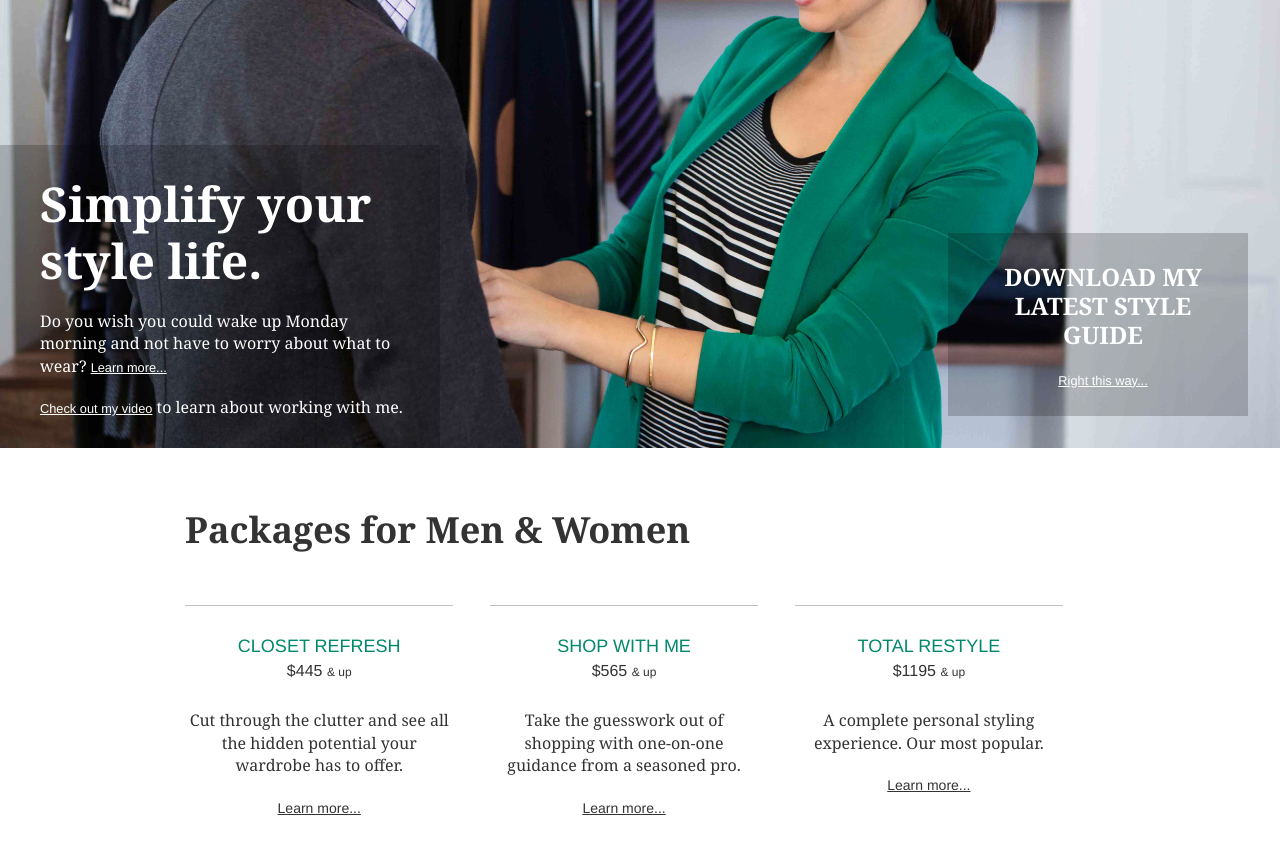
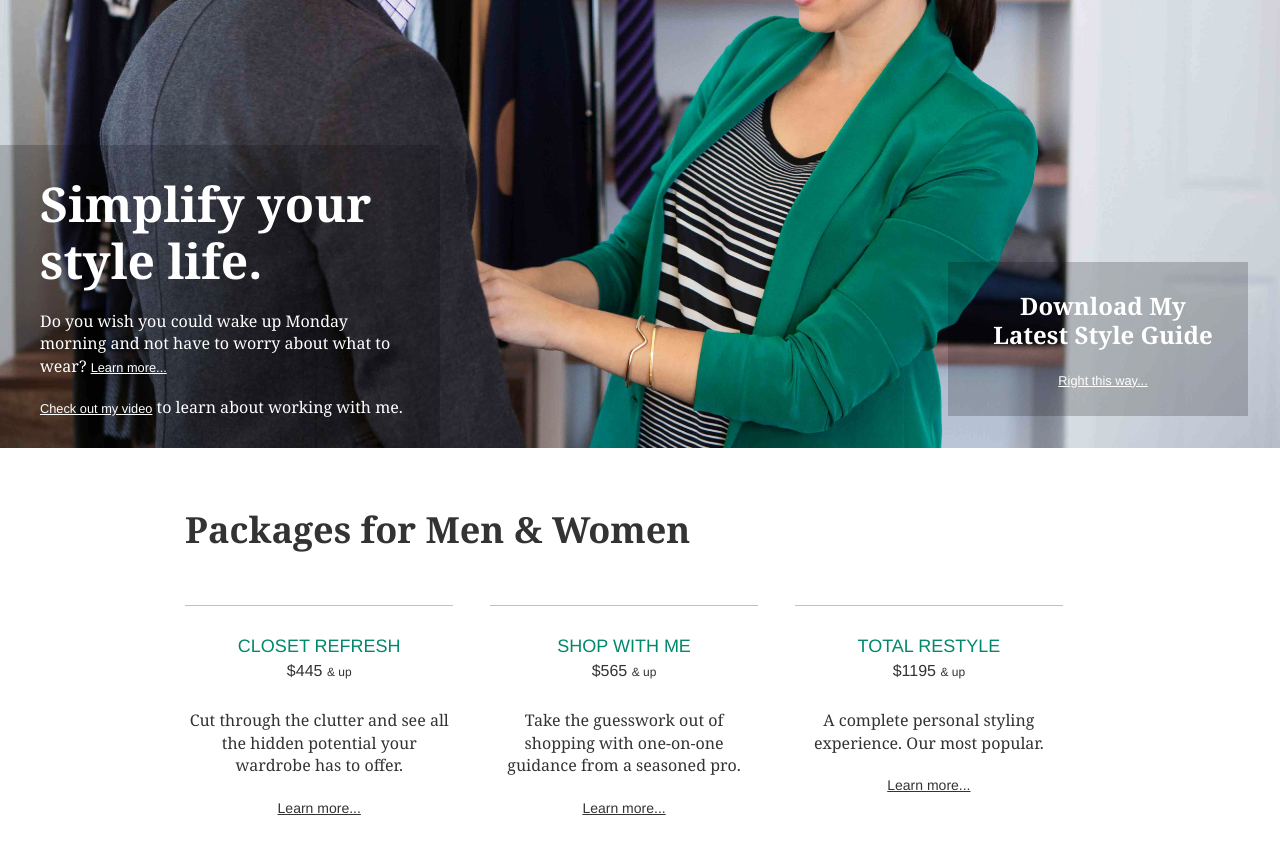
Before and after one commit to btaylor30/bryntaylor.com, a Jekyll site: the page built from index.html, in a window 1280 px wide and 900 px high, scrolled down 373 px. Shown: the top 854 px of the window. Built offline with Jekyll 4.4.1, drawn with Linux system fonts in a browser that asks for light colours; nearby versions of some CDN libraries; some web fonts are replaced; Markdown is read by kramdown in place of the engine named in the settings.

```diff
--- a/index.html
+++ b/index.html
@@ -14,8 +14,8 @@ published: true
     <p><a class="video-toggle" href="http://www.youtube.com/watch?v=w01uSblkppw">Check out my video</a> to learn about working with me.</p>
   </article>
   <aside class="book-callout">
-    <h1>DOWNLOAD MY LATEST
-      STYLE GUIDE</h1>
+    <h1>Download My Latest
+      Style Guide</h1>
     <p><a href="http://therestylist.us2.list-manage.com/subscribe?u=af94a82e99e0b5bdf5a7d7a1e&id=eea1162356" target="_blank">Right this way...</a></p>
   </aside>
 </section>
```
